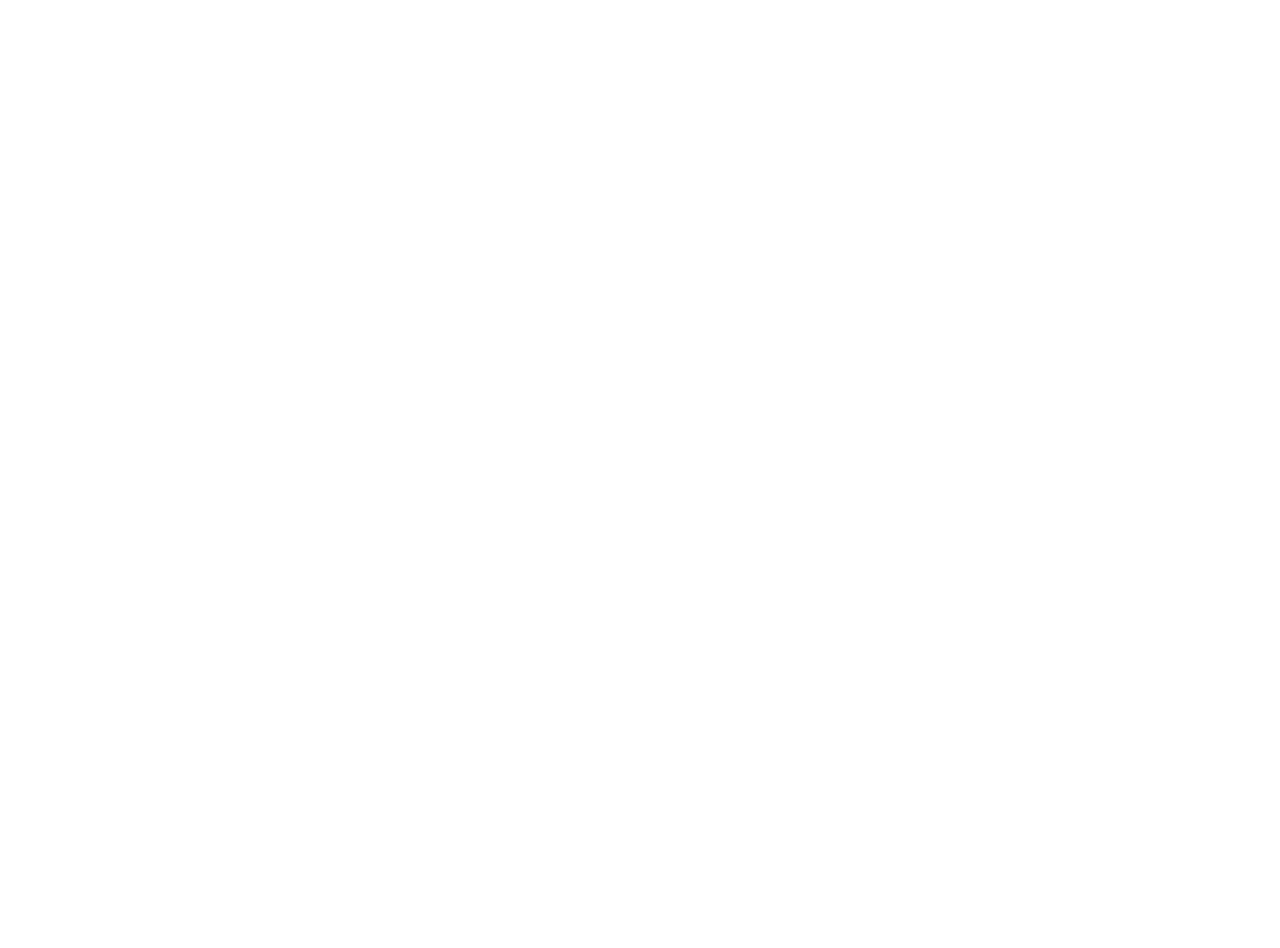
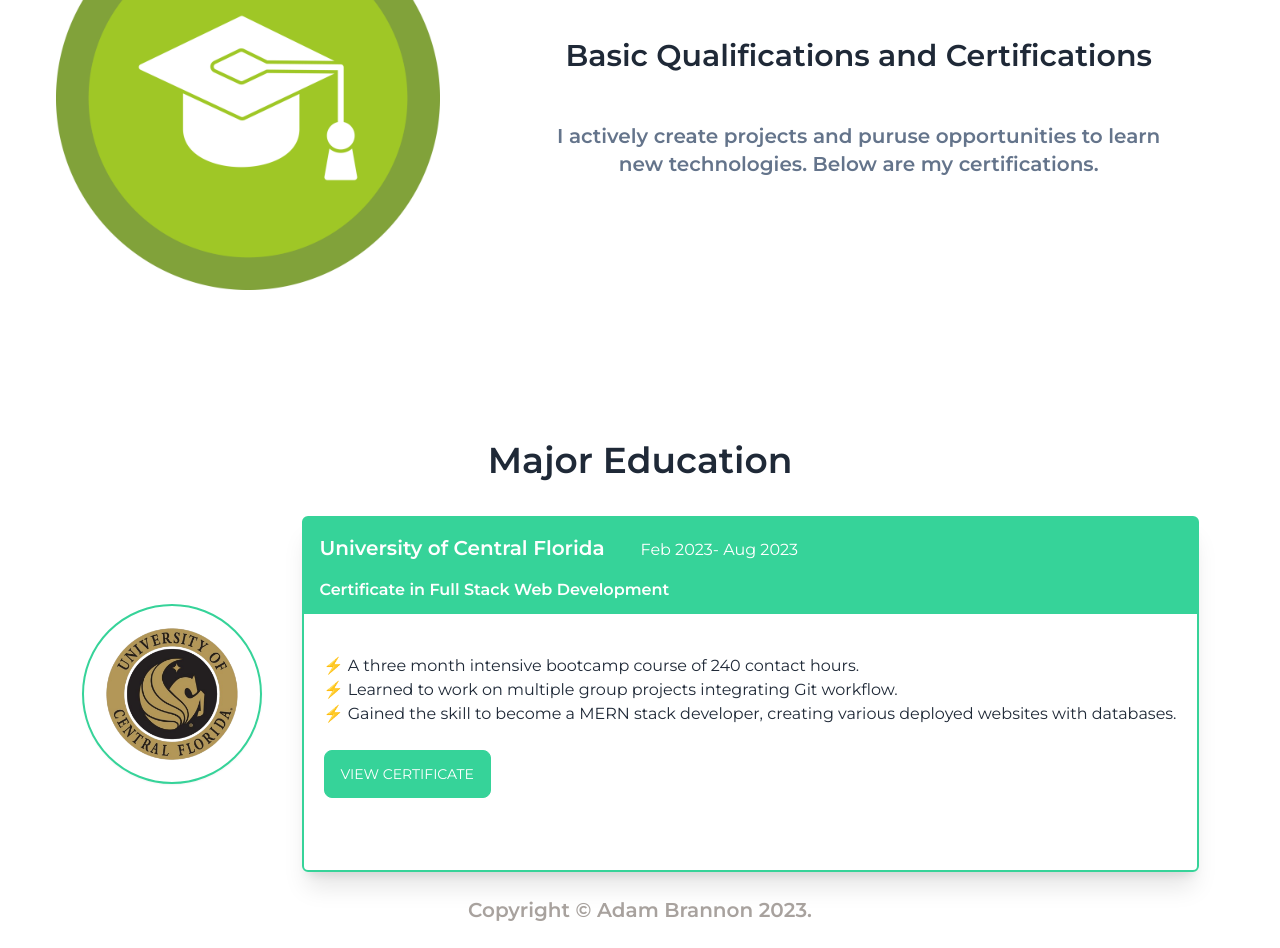
Before and after one commit to adam-brannon09/portfolio, a React (Create React App) app: page /education in a window 1280 px wide. Shown: the part 260-1208 px from the top of the page. Before the commit the page ends 800 px from the top, so only its background shows below. Built offline with nearby package versions, Linux system fonts and the light colour scheme.

Commit message:
added content to the education page

```diff
--- /dev/null
+++ b/src/components/EducationCard.jsx
@@ -0,0 +1,70 @@
+import Ucf from '../assets/ucf-logo.8a0e70b8.png'
+import { Link } from 'react-router-dom'
+
+function EducationCard() {
+    return (
+
+        <div>
+            <h2 className='text-center text-4xl font-semibold ucf-card mb-8'>Major Education</h2>
+            <div className="flex justify-center mt-9 w-full items-center ">
+
+
+
+                <div className='mr-10 inline border-2 border-success rounded-full shadow-sm'>
+                    <img src={Ucf} className='w-44 p-5' alt="" />
+                </div>
+
+                <div className='border-2 border-success rounded-md shadow-xl'>
+
+                    <div className='bg-success h-24 '>
+                        <div className='text-white pt-4 w-full '>
+                            <h2 className="inline ml-4 mr-9 font-semibold text-xl ">University of Central Florida</h2>
+                            <h3 className='inline font-normal '>Feb 2023- Aug 2023</h3>
+                        </div>
+                        <p className='p-4 font-semibold text-white'>Certificate in Full Stack Web Development</p>
+                    </div>
+                    <div className='my-5 p-5'>
+                        <ul>
+                            <li>⚡ A three month intensive bootcamp course of 240 contact hours.</li>
+                            <li>⚡ Learned to work on multiple group projects integrating Git workflow.</li>
+                            <li>⚡ Gained the skill to become a MERN stack developer, creating various deployed websites with databases.</li>
+                        </ul>
+                        <br />
+                        <Link to='https://badgr.com/public/assertions/_LRh7L3XRQiNI82qNKXufQ' className='btn btn-success text-white font-normal mb-8 justify-self-end'>View Certificate</Link>
+                    </div>
+
+
+
+                </div>
+            </div>
+
+
+
+
+
+
+            {/* <div className="card lg:card-side bg-base-100 w-3/4 ">
+                <figure><img src={Ucf} alt="UCF Logo" className='w-36 mr-8' /></figure>
+                <div className="card-body border">
+                    <div className=''>
+                        <h2 className="card-title p-8">University of Central Florida</h2>
+                    </div>
+                    <div className='card-actions justify-start'>
+                        <p>Click the button to listen on Spotiwhy app.</p>
+                        <br />
+                    </div>
+                    <div className="card-actions justify-end">
+
+                        <button className="btn btn-success  text-white">Visit Certification</button>
+                    </div>
+                </div>
+            </div> */}
+
+
+        </div>
+
+
+
+    )
+}
+export default EducationCard
--- /dev/null
+++ b/src/components/EducationIntro.jsx
@@ -0,0 +1,21 @@
+import Cap from '../assets/vecteezy_graduate-vector-icon-design_21167502.jpg'
+
+function EducationIntro() {
+    return (
+        <div className="flex flex-row my-10">
+            <div className="basis-1/2 ml-4">
+                <img className='w-96 ml-10' src={Cap} alt="" />
+            </div>
+            <div className='row container text-center mt-9'>
+                <h1 className='font-semibold text-5xl'>Education</h1>
+                <br />
+                <br />
+                <h2 className='font-semibold text-3xl'>Basic Qualifications and Certifications</h2>
+                <br />
+                <br />
+                <p className='font-semibold text-slate-500 text-xl'>I actively create projects and puruse opportunities to learn <br /> new technologies. Below are my certifications.</p>
+            </div>
+        </div>
+    )
+}
+export default EducationIntro
--- a/src/index.css
+++ b/src/index.css
@@ -18,3 +18,7 @@
 .about {
 	margin-top: 150px;
 }
+
+.ucf-card {
+	margin-top: 150px;
+}
--- a/src/pages/Education.jsx
+++ b/src/pages/Education.jsx
@@ -1,6 +1,31 @@
+import EducationIntro from "../components/EducationIntro"
+import EducationCard from "../components/EducationCard"
+
 function Education() {
     return (
-        <div>Education</div>
+
+        <div className="">
+            <EducationIntro className="" />
+            <EducationCard className="" />
+            {/* // <div className="flex mt-5">
+        //     <div className="row basis-1/2 ml-4">
+        //         <img className='w-96 ml-10' src={Cap} alt="" />
+        //     </div>
+        //     <div className='row container text-center mt-9'>
+        //         <h1 className='font-semibold text-4xl'>Education</h1>
+        //         <br />
+        //         <br />
+        //         <h2 className='font-semibold text-2xl'>Basic Qualifications and Certifications</h2>
+        //         <br />
+        //         <br />
+        //         <p className='font-semibold text-slate-500 text-xl'>I actively create projects and puruse opportunities to learn <br /> new technologies. Below are my certifications.</p>
+        //     </div>
+
+
+
+                // </div> */}
+
+        </div>
     )
 }
 export default Education
```
Also changed, not shown: src/assets/ucf-logo.8a0e70b8.png (added), src/assets/vecteezy_graduate-vector-icon-design_21167502.jpg (added).
